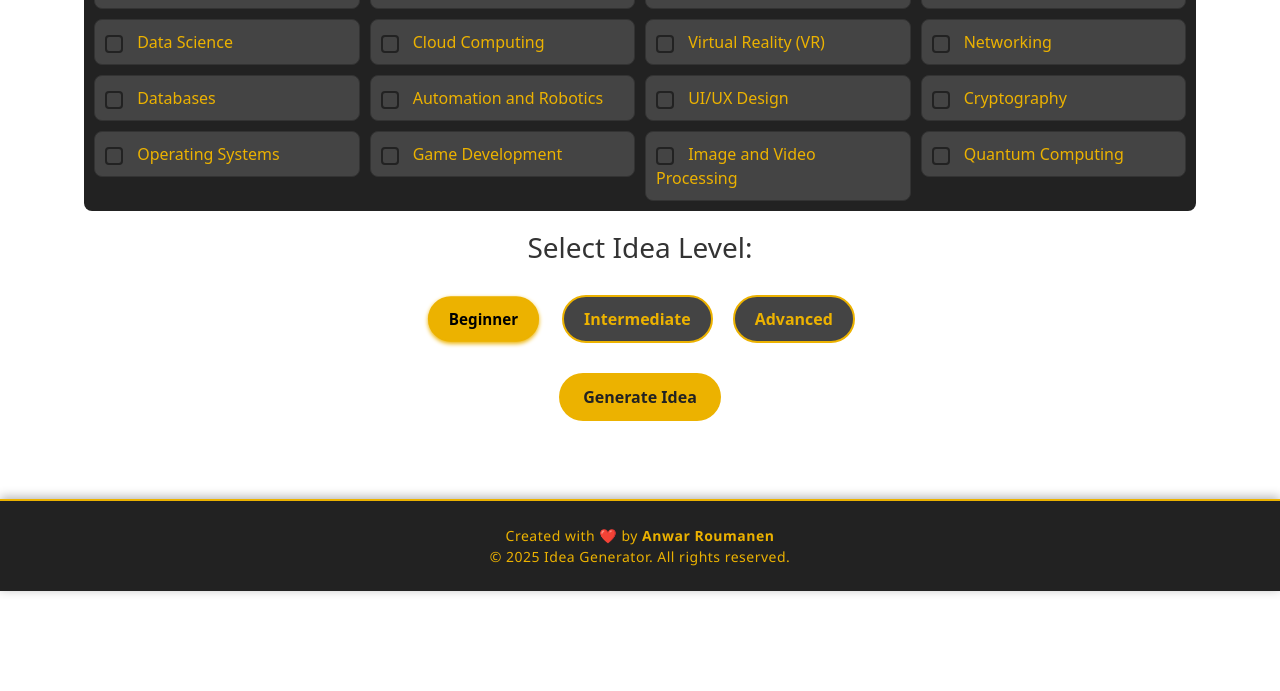
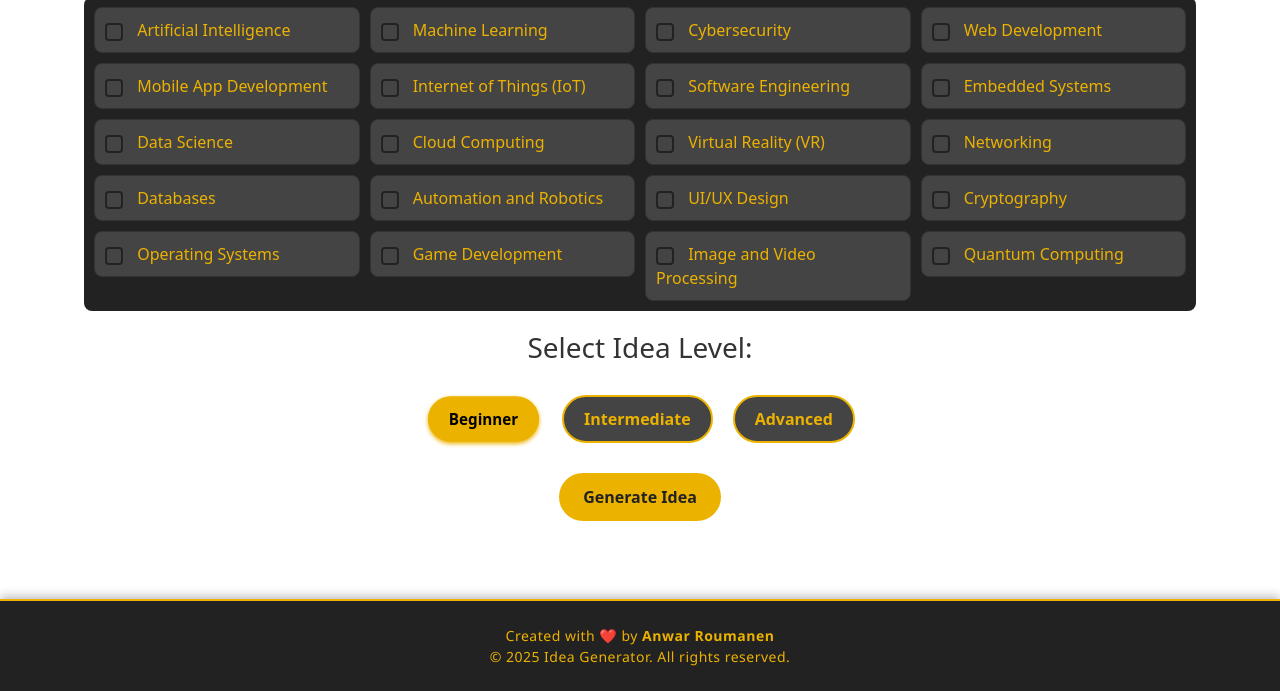
Before and after one commit to anwarrali/idea-generator, a website: page src/client/views/index.html in a window 1280 px wide. Shown: the part 301-992 px from the top of the page. Before the commit the page ends 900 px from the top, so only its background shows below. Drawn offline with Linux system fonts and the light colour scheme.

Commit message:
last version6

```diff
--- a/src/client/styles/index.css
+++ b/src/client/styles/index.css
@@ -5,8 +5,8 @@ body {
   background: #f9f9f9;
   color: #333;
   line-height: 1.6;
-  width: 100dvw;
-  height: 100dvh;
+  overflow-x: hidden;
+  padding-top: 80px;
 }
 
 header {
@@ -86,6 +86,7 @@ header .brand img {
   padding: 20px;
   background: #fff;
   border-radius: 12px;
+  margin-top: 120px;
 }
 
 .gen h1,
```
